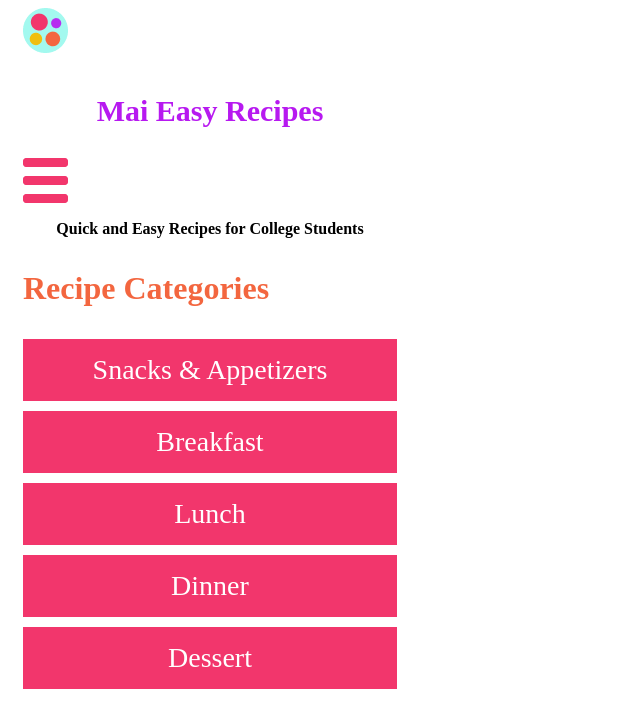
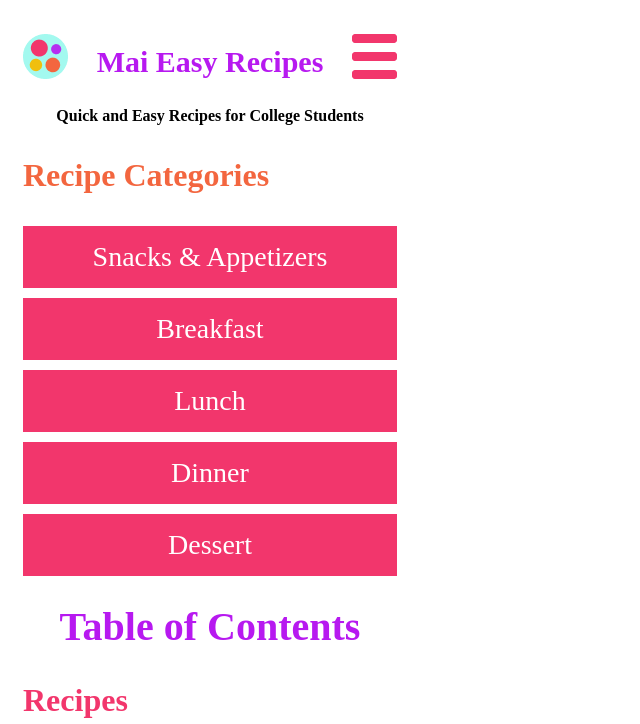
Before and after one commit to cr942/idm221-cr942, a plain HTML site: page categories.html in a window 1280 px wide. Shown: the top 724 px of the page, without its empty margins (0-640 px from the left). Drawn offline with Linux system fonts and the light colour scheme.

Commit message:
updated title header for contact page
updated header div formatting for contact page

```diff
--- a/categories.html
+++ b/categories.html
@@ -9,10 +9,12 @@
 <body>
 <!--Title-->
 <div id="title-header">
-    <a href="index.html"><img src="./optimized-images/LOGO.png"></a>
-    <h1><a href="index.html">Mai Easy Recipes</a></h1>
-    <a href="#navigation"><img src="./optimized-images/MENU.png"></a>
-    <h2>Quick and Easy Recipes for College Students</h2>
+    <div class="header-buttons">
+        <a href="index.html"><img src="./optimized-images/LOGO.png"></a>
+        <h1><a href="index.html">Mai Easy Recipes</a></h1>
+        <a href="#navigation"><img src="./optimized-images/MENU.png"></a>
+    </div>
+    <div class="subtitle"><h2>Quick and Easy Recipes for College Students</h2></div>
 </div>
 <!--Home Page-->
 <main>
--- a/css/style.css
+++ b/css/style.css
@@ -45,7 +45,7 @@ p.contact-name{
 
 h1 {
     color: var(--purple);
-    font-family: 'Chiptune Valentine', Arial Rounded MT Bold;
+    font-family: 'Chiptune Valentine', Arial Rounded MT;
     font-size: 40px;
     text-decoration: none;
     text-align: center;
```
Also changed, not shown: contact.html (+0 -1 lines).
